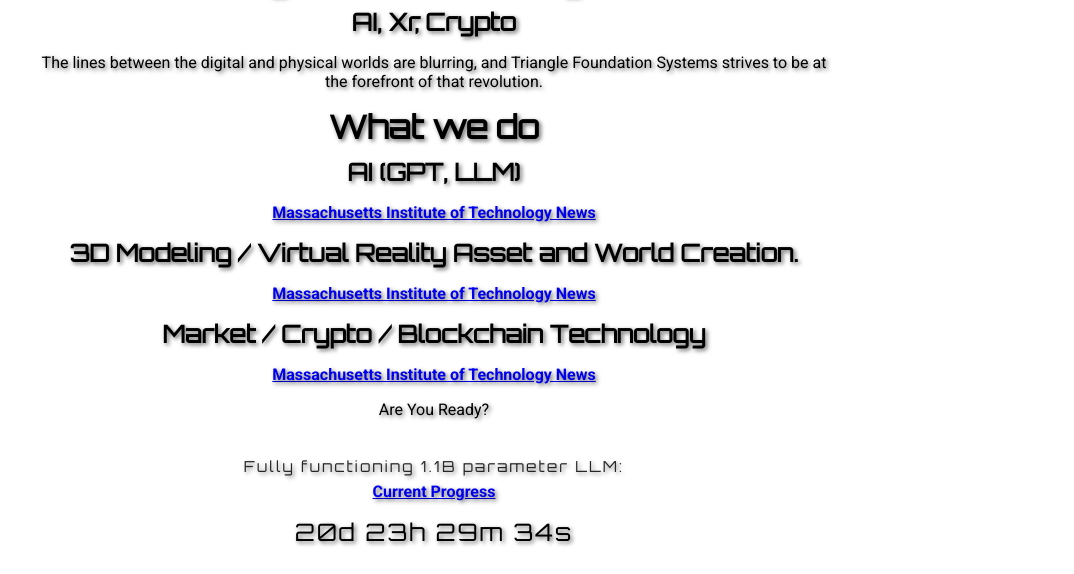
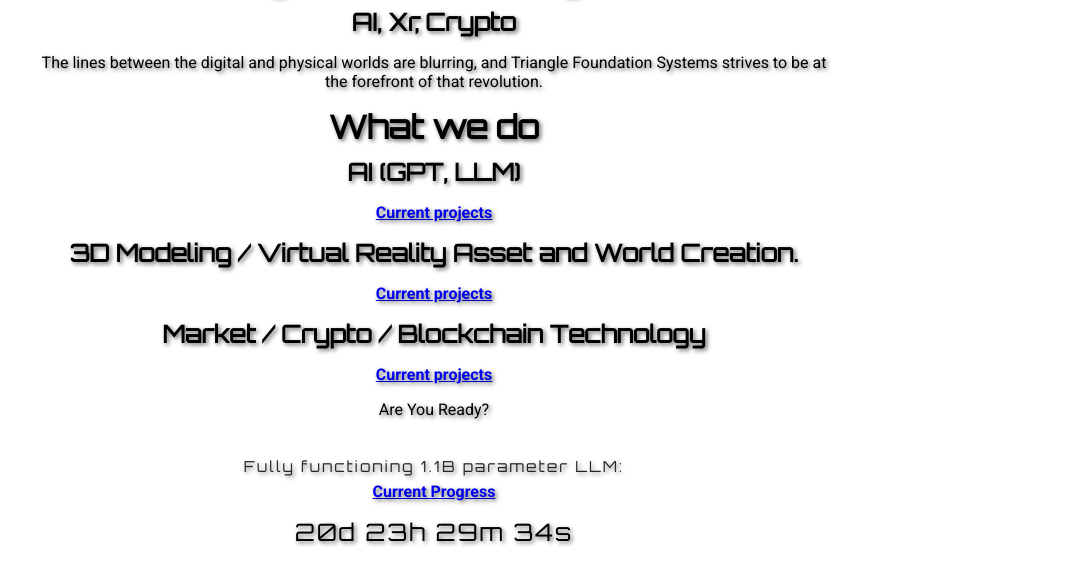
Before and after one commit to 409lbl/409lbl.github.io, a plain HTML site: page index.html in a window 1280 px wide. Shown: the part 215-789 px from the top of the page, without its empty margins (206-1280 px from the left). Drawn offline with nearby package versions, Linux system fonts and the light colour scheme; no server answers.

Commit message:
Update index.html

```diff
--- a/index.html
+++ b/index.html
@@ -199,11 +199,11 @@
     <p>The lines between the digital and physical worlds are blurring, and Triangle Foundation Systems strives to be at the forefront of that revolution.</p>
     <h1>What we do</h1>
     <h2> AI (GPT, LLM)</h2>
-    <p><a href="https://news.mit.edu/" target="_blank"><strong>Massachusetts Institute of Technology News</strong></a></p>
+    <p><a href="https://github.com/409lbl/BlenderPortfolio/" target="_blank"><strong>Current projects</strong></a></p>
     <h2>3D Modeling / Virtual Reality Asset and World Creation.</h2>
-    <p><a href="https://news.mit.edu/" target="_blank"><strong>Massachusetts Institute of Technology News</strong></a></p>
+    <p><a href="https://github.com/409lbl/BlenderPortfolio/" target="_blank"><strong>Current projects</strong></a></p>
     <h2>Market / Crypto / Blockchain Technology</h2>
-    <p><a href="https://news.mit.edu/" target="_blank"><strong>Massachusetts Institute of Technology News</strong></a></p>
+    <p><a href="https://github.com/409lbl/BlenderPortfolio/" target="_blank"><strong>Current projects</strong></a></p>
     <p>Are You Ready?</p>
 
     <!-- COUNTDOWN (label + timer) -->
```
